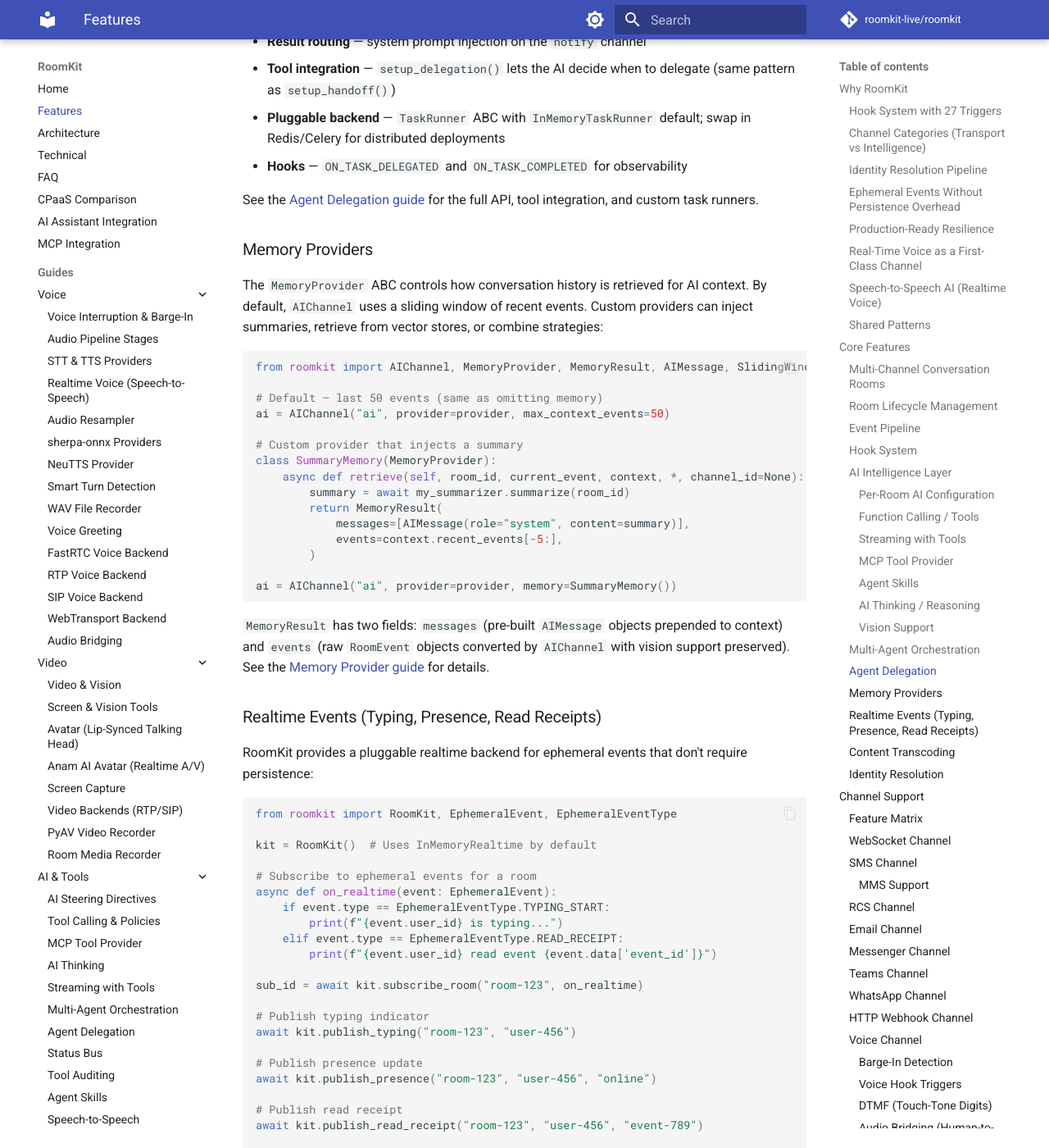
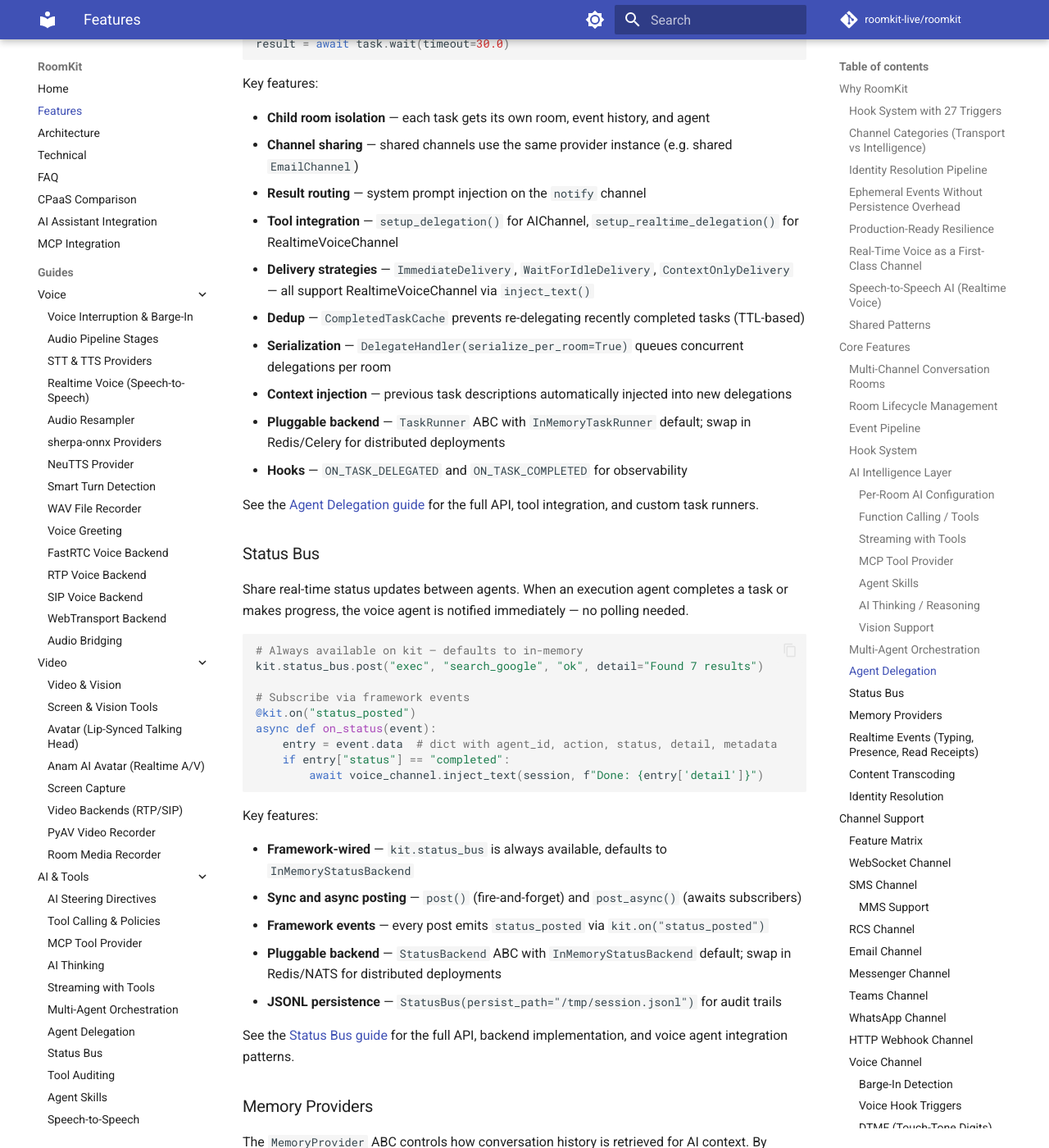
Before and after one commit to roomkit-live/roomkit-docs, an MkDocs documentation site: the page built from docs/features.md, in a window 1280 px wide and 1400 px high, scrolled down 14783 px. Shown: the whole window at 82% size. Built offline with MkDocs 1.6.1 and Material for MkDocs 9.7.7, drawn with Linux system fonts in a browser that asks for light colours; comment, search, counter and statistics services are not loaded; some of the changed text lies outside the part shown.

Commit message:
docs: add StatusBus framework integration to features and guide
Add StatusBus section to features.md with code example and key features.
Add Framework integration section to status-bus.md guide showing
kit.status_bus usage and kit.on("status_posted") event handling.

Co-Authored-By: Claude Opus 4.6 (1M context) <noreply@anthropic.com>

````diff
--- a/docs/features.md
+++ b/docs/features.md
@@ -71,6 +71,10 @@ Voice isn't bolted on -- it's a full `Channel` implementation with:
 - Transcriptions are emitted as RoomEvents so other channels see the conversation
 - Text injection from supervisors or other channels into the AI session
 - Tool/function calling with pluggable `ToolHandler` (supports MCP)
+- `setup_realtime_delegation()` — delegate tasks from voice agents without boilerplate
+- `setup_realtime_vision()` — inject video/screen vision into voice sessions with dedup
+- Task delivery via `inject_text()` — `ImmediateDelivery` and `WaitForIdleDelivery` auto-detect RealtimeVoiceChannel
+- Gemini schema cleaning — tool schemas auto-stripped of unsupported fields (`$schema`, `additionalProperties`, `default`, `title`)
 - Auto-reconnect on connection drops with exponential backoff
 - Per-session configuration via binding metadata (system prompt, voice, tools, temperature)
 - Pluggable transports: `WebSocketRealtimeTransport` (WebSocket) or `FastRTCRealtimeTransport` (WebRTC via FastRTC)
@@ -597,11 +601,41 @@ Key features:
 - **Child room isolation** — each task gets its own room, event history, and agent
 - **Channel sharing** — shared channels use the same provider instance (e.g. shared `EmailChannel`)
 - **Result routing** — system prompt injection on the `notify` channel
-- **Tool integration** — `setup_delegation()` lets the AI decide when to delegate (same pattern as `setup_handoff()`)
+- **Tool integration** — `setup_delegation()` for AIChannel, `setup_realtime_delegation()` for RealtimeVoiceChannel
+- **Delivery strategies** — `ImmediateDelivery`, `WaitForIdleDelivery`, `ContextOnlyDelivery` — all support RealtimeVoiceChannel via `inject_text()`
+- **Dedup** — `CompletedTaskCache` prevents re-delegating recently completed tasks (TTL-based)
+- **Serialization** — `DelegateHandler(serialize_per_room=True)` queues concurrent delegations per room
+- **Context injection** — previous task descriptions automatically injected into new delegations
 - **Pluggable backend** — `TaskRunner` ABC with `InMemoryTaskRunner` default; swap in Redis/Celery for distributed deployments
 - **Hooks** — `ON_TASK_DELEGATED` and `ON_TASK_COMPLETED` for observability
 
 See the [Agent Delegation guide](guides/agent-delegation.md) for the full API, tool integration, and custom task runners.
+
+### Status Bus
+
+Share real-time status updates between agents. When an execution agent completes a task or makes progress, the voice agent is notified immediately — no polling needed.
+
+```python
+# Always available on kit — defaults to in-memory
+kit.status_bus.post("exec", "search_google", "ok", detail="Found 7 results")
+
+# Subscribe via framework events
+@kit.on("status_posted")
+async def on_status(event):
+    entry = event.data  # dict with agent_id, action, status, detail, metadata
+    if entry["status"] == "completed":
+        await voice_channel.inject_text(session, f"Done: {entry['detail']}")
+```
+
+Key features:
+
+- **Framework-wired** — `kit.status_bus` is always available, defaults to `InMemoryStatusBackend`
+- **Sync and async posting** — `post()` (fire-and-forget) and `post_async()` (awaits subscribers)
+- **Framework events** — every post emits `status_posted` via `kit.on("status_posted")`
+- **Pluggable backend** — `StatusBackend` ABC with `InMemoryStatusBackend` default; swap in Redis/NATS for distributed deployments
+- **JSONL persistence** — `StatusBus(persist_path="/tmp/session.jsonl")` for audit trails
+
+See the [Status Bus guide](guides/status-bus.md) for the full API, backend implementation, and voice agent integration patterns.
 
 ### Memory Providers
 
````
Also changed, not shown: docs/guides/status-bus.md (+29 -0 lines).
